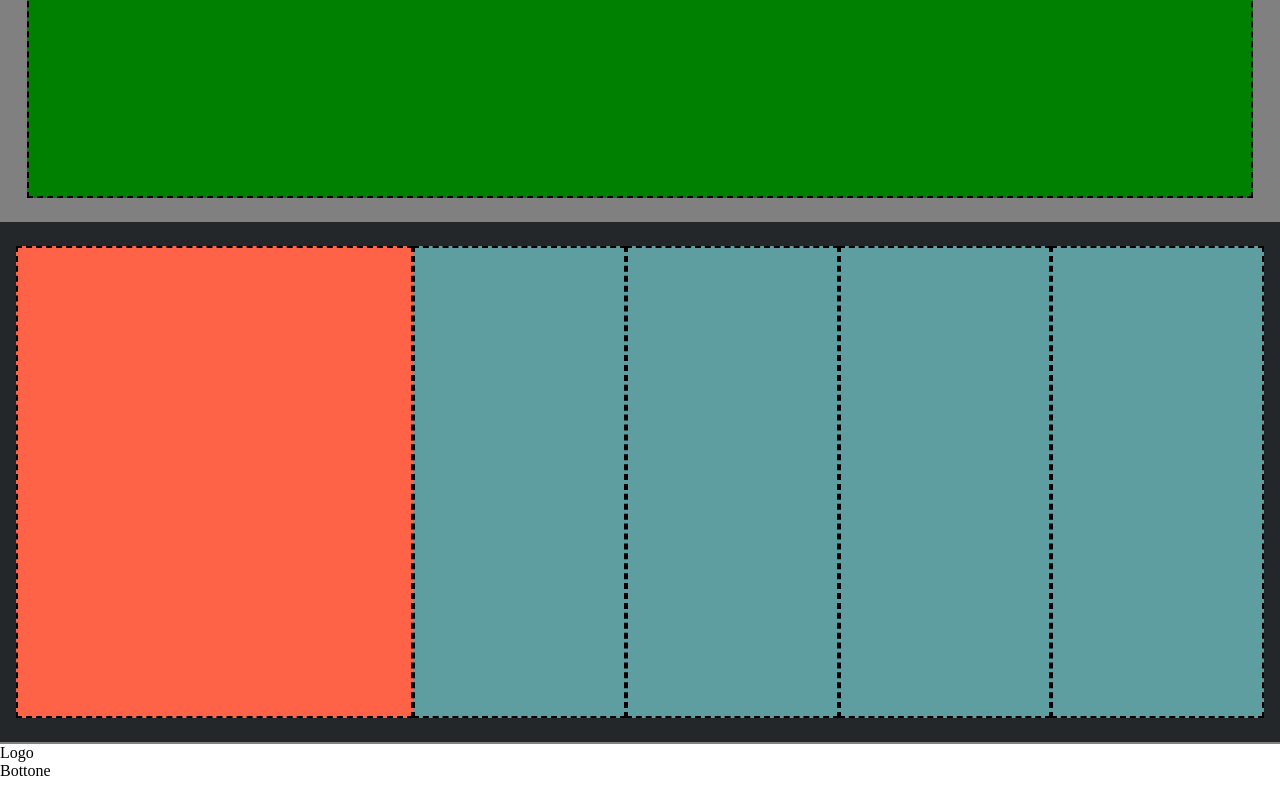
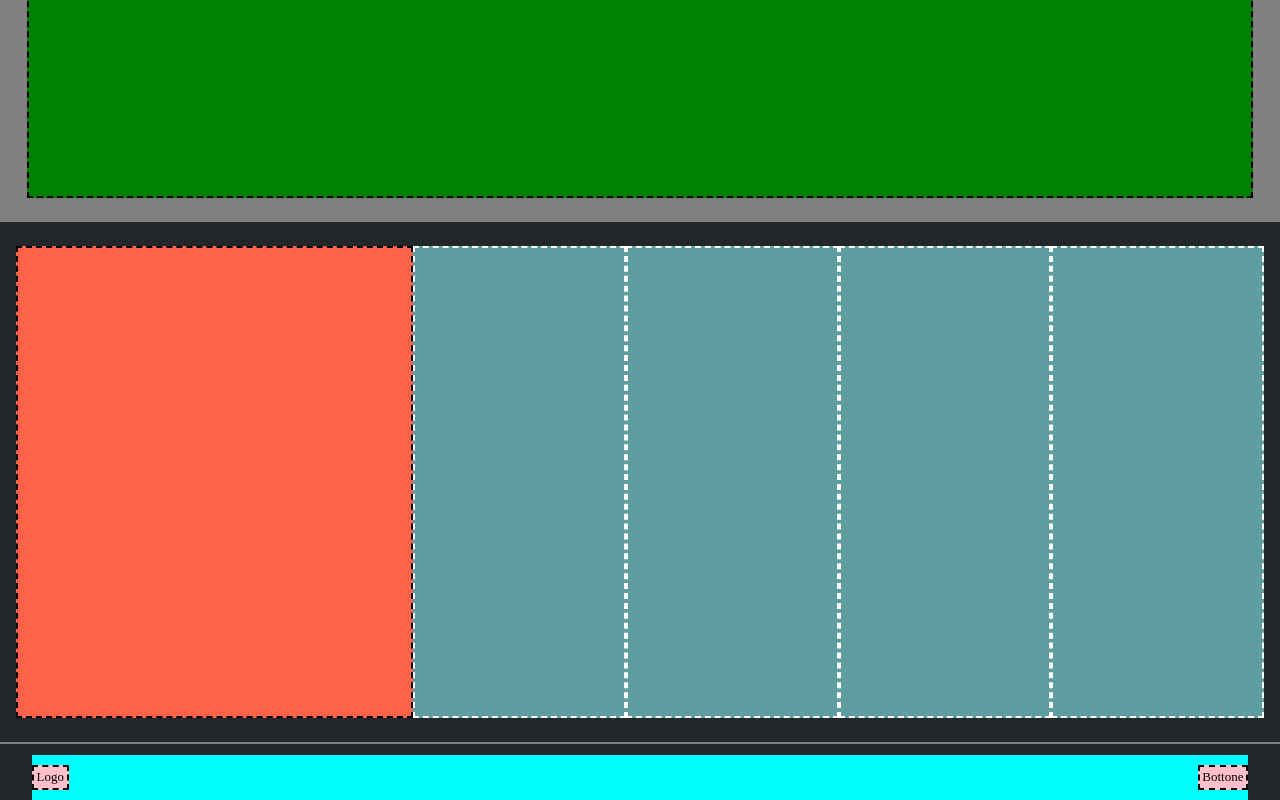
Before and after one commit to vmqxdv/htmlcss-struttura-discord, a plain HTML site: page index.html in a window 1280 px wide. Shown: the part 2787-3587 px from the top of the page. Drawn offline with Linux system fonts and the light colour scheme.

Commit message:
style: Styled footer

```diff
--- a/css/style.css
+++ b/css/style.css
@@ -132,5 +132,33 @@ body > section {
 .fifth div:not(:first-child) {
   background-color: cadetblue;
   flex-grow: 1;
+  border: 2px dashed white ;
 }
 /* \FIFTH - SECTION */
+
+
+/* FOOTER - SECTION */
+footer {
+  display: flex;
+  justify-content: center;
+  align-items: end;
+  background-color: #23272a;
+  height: 3.5em;
+}
+
+footer > div {
+  display: flex;
+  justify-content: space-between;
+  align-items: center;
+  background-color: aqua;
+  height: 2.8em;
+  width: 95%;
+}
+
+footer div > div {
+  font-size: small;
+  background-color: pink;
+  padding: 0.2em;
+  border: 2px dashed black ;
+}
+/* \FOOTER - SECTION */
```
